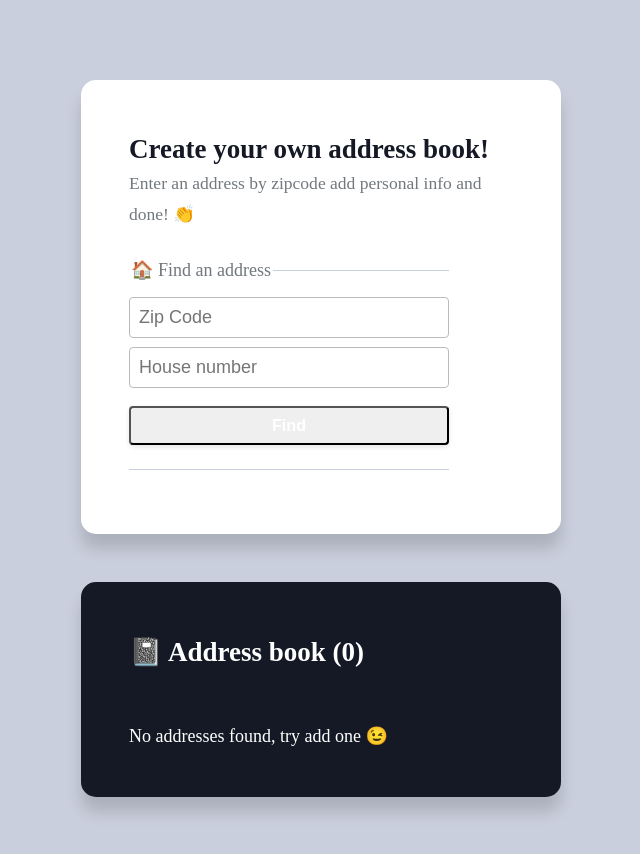
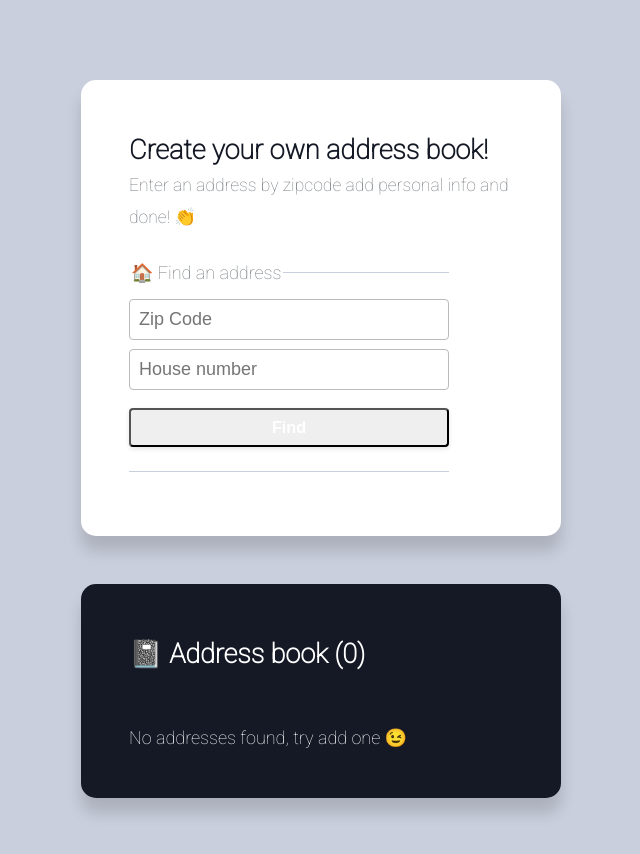
Before and after one commit to levizimmerman/react-dev-test-address-book, a React (Create React App) app: page / in a window 1280 px wide. Shown: the top 854 px of the page, without its empty margins (319-959 px from the left). Built offline with nearby package versions, Linux system fonts and the light colour scheme.

Commit message:
Added the 'Roboto' font from Google fonts and added it as a global CSS var called `--font-primary`

```diff
--- a/public/index.html
+++ b/public/index.html
@@ -1,6 +1,12 @@
 <!DOCTYPE html>
 <html lang="en">
   <head>
+    <link rel="preconnect" href="https://fonts.googleapis.com" />
+    <link rel="preconnect" href="https://fonts.gstatic.com" crossorigin />
+    <link
+      href="https://fonts.googleapis.com/css2?family=Roboto:wght@100&display=swap"
+      rel="stylesheet"
+    />
     <meta charset="utf-8" />
     <link rel="icon" href="%PUBLIC_URL%/favicon.png" />
     <meta name="viewport" content="width=device-width, initial-scale=1" />
--- a/src/App.css
+++ b/src/App.css
@@ -8,6 +8,7 @@
 */
 
 :root {
+  --font-primary: "Roboto", sans-serif;
   --border-radius-default: 4px;
   --border-radius-xl: 15px;
   --color-accent: #cacfdd;
```
